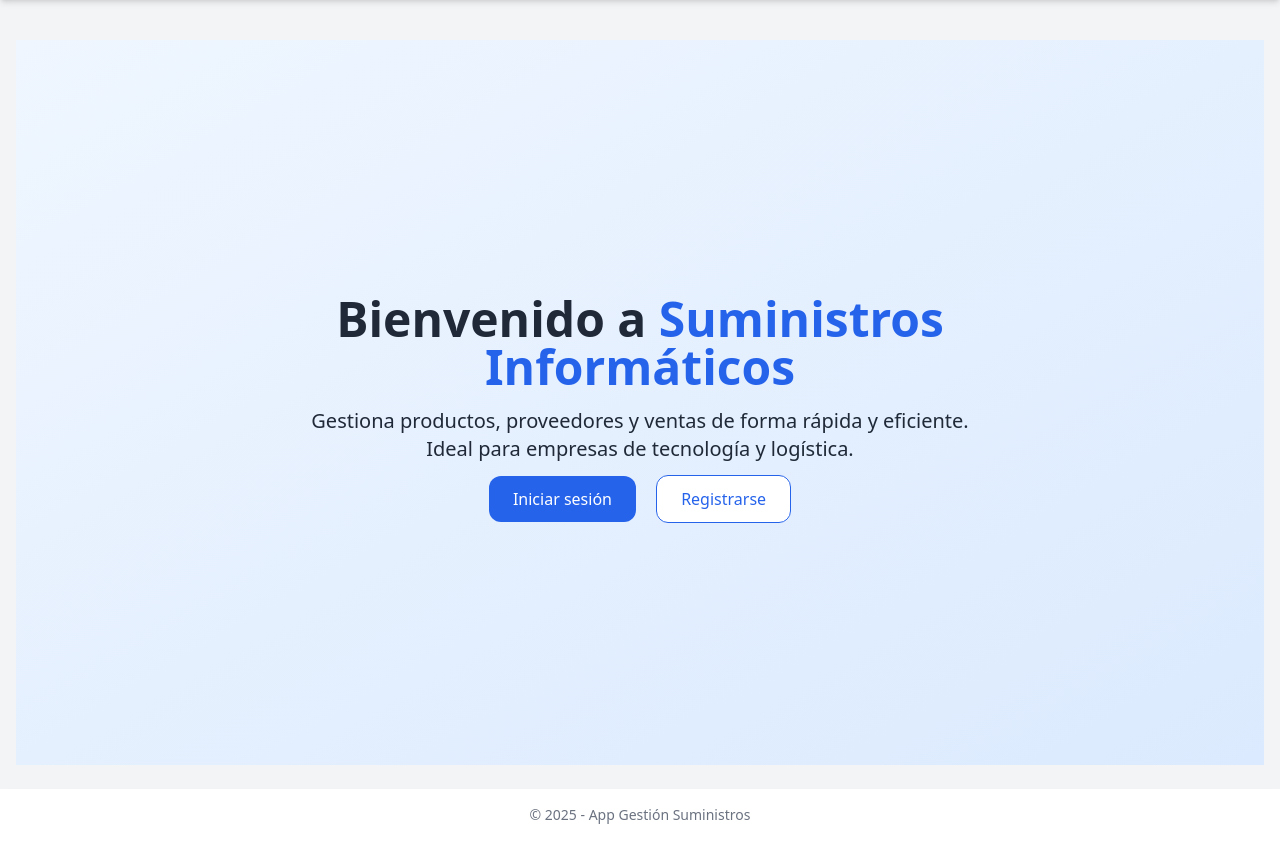
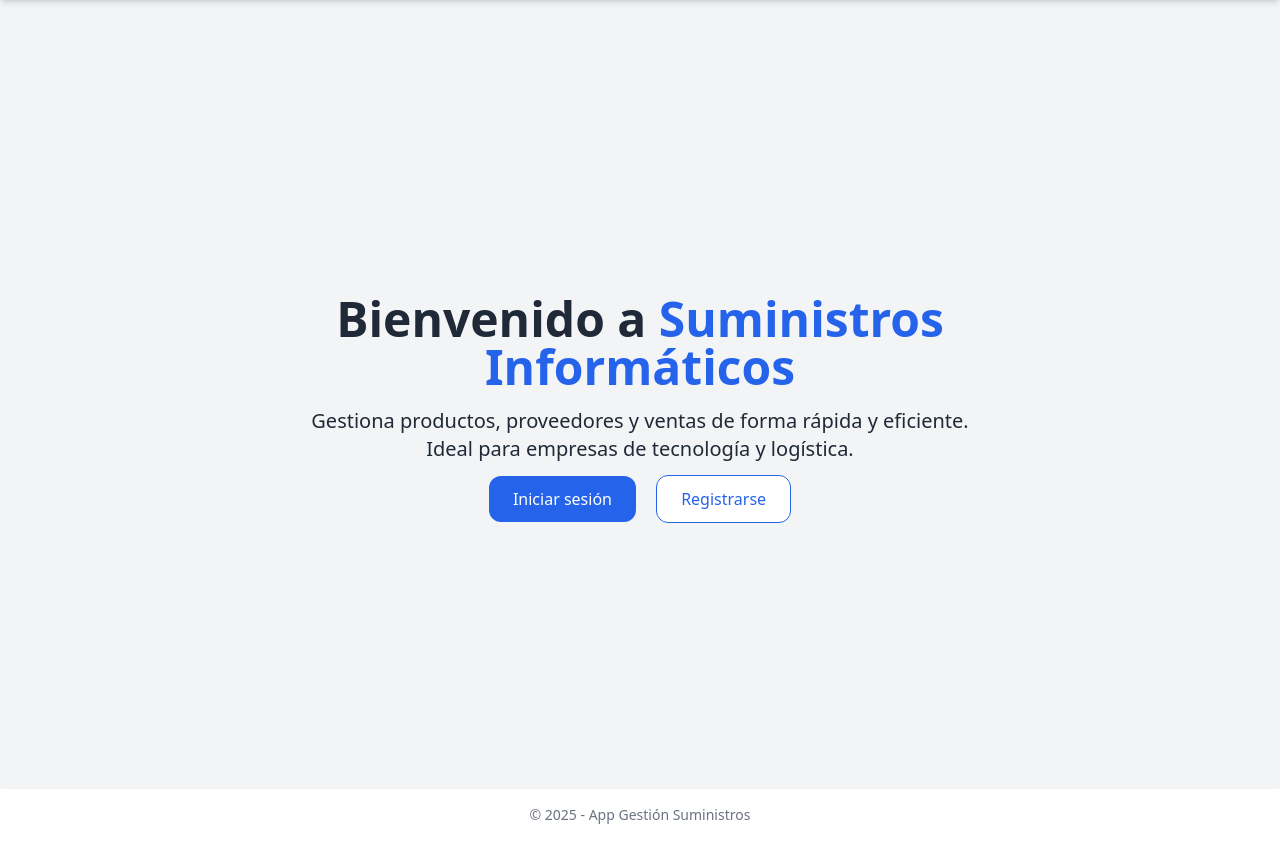
Before and after one commit to danipoav/Python_ProyectoFinal, a Flask app: page / in a window 1280 px wide. Shown: the part 60-901 px from the top of the page. Run offline with Flask 3, Linux system fonts and the light colour scheme; some libraries are stand-ins or nearby versions.

Commit message:
Changing some styles

```diff
--- a/app/templates/base.html
+++ b/app/templates/base.html
@@ -8,7 +8,7 @@
     <script src="https://cdn.jsdelivr.net/npm/chart.js"></script>
 </head>
 
-<body class="bg-gray-100 text-gray-900 font-sans min-h-screen flex flex-col">
+<body class="bg-gray-100 text-gray-900 font-sans min-h-screen flex flex-col bg-black">
 
     <nav class="bg-white shadow-md px-6 py-4 flex justify-between items-center">
         <a class="text-xl font-bold cursor-pointer {{ 'text-green-600' if current_user.rol == 'cliente' else 'text-blue-600' }}"
--- a/app/templates/bienvenida.html
+++ b/app/templates/bienvenida.html
@@ -1,7 +1,7 @@
 {% extends 'base.html' %}
 {% block title %}Bienvenido{% endblock %}
 {% block content %}
-<section class="flex flex-col items-center justify-center min-h-[725px] bg-gradient-to-br from-blue-50 to-blue-100 text-gray-800 p-6">
+<section class="flex flex-col items-center justify-center min-h-[725px]  text-gray-800 p-6">
   <div class="text-center max-w-2xl">
     <h1 class="text-4xl md:text-5xl font-extrabold mb-4">Bienvenido a <span class="text-blue-600">Suministros Informáticos</span></h1>
     <p class="text-lg md:text-xl mb-6">Gestiona productos, proveedores y ventas de forma rápida y eficiente. Ideal para empresas de tecnología y logística.</p>
--- a/app/templates/login.html
+++ b/app/templates/login.html
@@ -3,7 +3,7 @@
 
 {% block content %}
 <div class="max-w-md mx-auto mt-10 p-6 bg-white rounded shadow">
-    <h2 class="text-2xl font-bold text-gray-800 mb-6">Iniciar sesión</h2>
+    <h2 class="text-2xl font-bold text-gray-800 mb-6 text-center">Iniciar sesión</h2>
 
     <form method="POST" class="space-y-4">
         {{ form.hidden_tag() }}
--- a/app/templates/register.html
+++ b/app/templates/register.html
@@ -3,7 +3,7 @@
 
 {% block content %}
 <div class="max-w-md mx-auto mt-10 p-6 bg-white rounded shadow">
-    <h2 class="text-2xl font-bold text-gray-800 mb-6">Registro</h2>
+    <h2 class="text-2xl font-bold text-gray-800 mb-6 text-center">Registro</h2>
 
     <form method="POST" class="space-y-4">
         {{ form.hidden_tag() }}
```
Also changed, not shown: instance/db.sqlite3.
